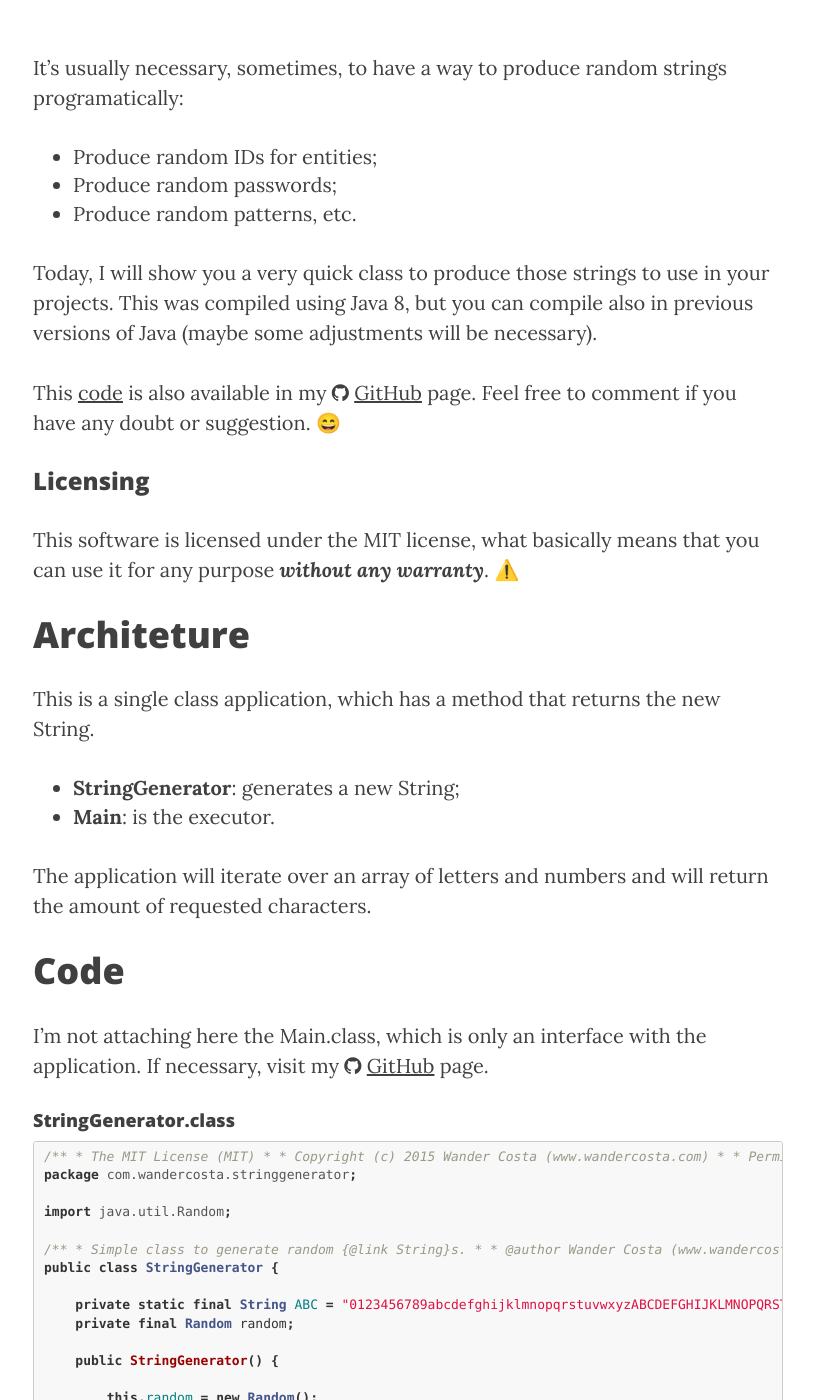
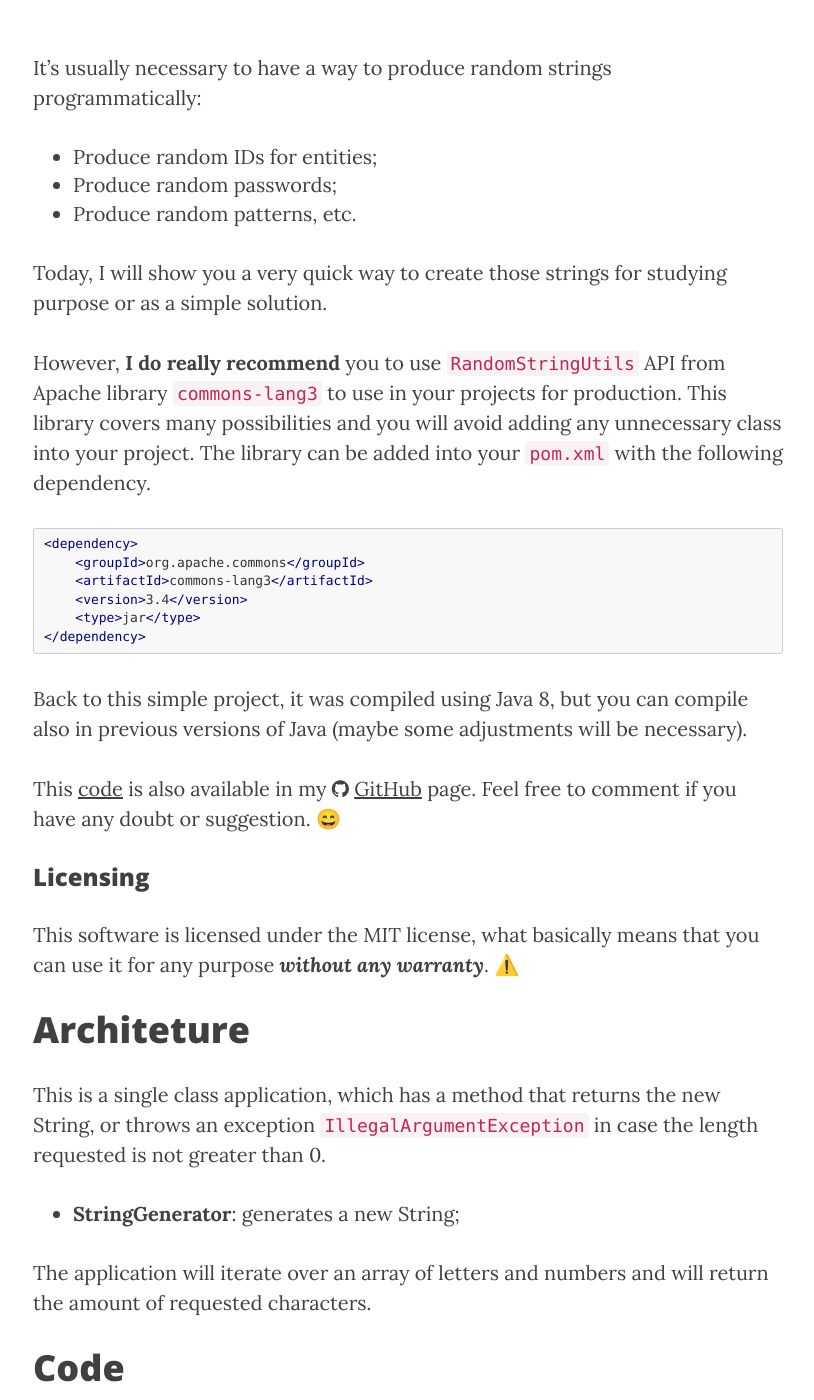
Before and after one commit to rwanderc/blog, a Jekyll site: the page built from _posts/2016-02-06-java-string-generator.markdown, in a window 1280 px wide and 1400 px high, scrolled down 403 px. Shown: the whole window, without its empty margins (232-1046 px from the left). Built offline with Jekyll 4.4.1, drawn with Linux system fonts in a browser that asks for light colours; nearby versions of some CDN libraries; emoji names are drawn with the system emoji font; comment, search, counter and statistics services are not loaded; some of the changed text lies outside the part shown.

Commit message:
Updating post

````diff
--- a/_posts/2016-02-06-java-string-generator.markdown
+++ b/_posts/2016-02-06-java-string-generator.markdown
@@ -16,16 +16,28 @@ tags:
 ---
 
 [github]:https://github.com/rwanderc
-[git-stringgenerator]:https://github.com/rwanderc/StringGenerator
+[git-stringgenerator]:https://github.com/rwanderc/string-generator
 
-It's usually necessary, sometimes, to have a way to produce random strings programatically:
+It's usually necessary to have a way to produce random strings programmatically:
 
 * Produce random IDs for entities;
 * Produce random passwords;
 * Produce random patterns, etc.
 
-Today, I will show you a very quick class to produce those strings to use in your projects.
-This was compiled using Java 8, but you can compile also in previous versions of Java (maybe some adjustments will be necessary).
+Today, I will show you a very quick way to create those strings for studying purpose or as a simple solution.
+
+However, __I do really recommend__ you to use `RandomStringUtils` API from Apache library `commons-lang3` to use in your projects for production. This library covers many possibilities and you will avoid adding any unnecessary class into your project. The library can be added into your `pom.xml` with the following dependency.
+
+``` xml
+<dependency>
+    <groupId>org.apache.commons</groupId>
+    <artifactId>commons-lang3</artifactId>
+    <version>3.4</version>
+    <type>jar</type>
+</dependency>
+```
+
+Back to this simple project, it was compiled using Java 8, but you can compile also in previous versions of Java (maybe some adjustments will be necessary).
 
 This [code][git-stringgenerator] is also available in my <i class="fa fa-github"></i> [GitHub][github] page. Feel free to comment if you have any doubt or suggestion. :smile:
 
@@ -35,77 +47,15 @@ This software is licensed under the MIT license, what basically means that you c
 
 # Architeture
 
-This is a single class application, which has a method that returns the new String.
+This is a single class application, which has a method that returns the new String, or throws an exception `IllegalArgumentException` in case the length requested is not greater than 0.
 
 * **StringGenerator**: generates a new String;
-* **Main**: is the executor.
 
 The application will iterate over an array of letters and numbers and will return the amount of requested characters.
 
 # Code
 
-I'm not attaching here the Main.class, which is only an interface with the application. If necessary, visit my <i class="fa fa-github"></i> [GitHub][github] page.
+I'm not attaching here the Main.class, which is only an class to exemplify with the execution of the application. If necessary, visit my <i class="fa fa-github"></i> [GitHub][github] page.
 
 #### StringGenerator.class
-
-``` java
-/**
- * The MIT License (MIT)
- *
- * Copyright (c) 2015 Wander Costa (www.wandercosta.com)
- *
- * Permission is hereby granted, free of charge, to any person obtaining a copy
- * of this software and associated documentation files (the "Software"), to deal
- * in the Software without restriction, including without limitation the rights
- * to use, copy, modify, merge, publish, distribute, sublicense, and/or sell
- * copies of the Software, and to permit persons to whom the Software is
- * furnished to do so, subject to the following conditions:
- *
- * The above copyright notice and this permission notice shall be included in
- * all copies or substantial portions of the Software.
- *
- * THE SOFTWARE IS PROVIDED "AS IS", WITHOUT WARRANTY OF ANY KIND, EXPRESS OR
- * IMPLIED, INCLUDING BUT NOT LIMITED TO THE WARRANTIES OF MERCHANTABILITY,
- * FITNESS FOR A PARTICULAR PURPOSE AND NONINFRINGEMENT. IN NO EVENT SHALL THE
- * AUTHORS OR COPYRIGHT HOLDERS BE LIABLE FOR ANY CLAIM, DAMAGES OR OTHER
- * LIABILITY, WHETHER IN AN ACTION OF CONTRACT, TORT OR OTHERWISE, ARISING FROM,
- * OUT OF OR IN CONNECTION WITH THE SOFTWARE OR THE USE OR OTHER DEALINGS IN THE
- * SOFTWARE.
- */
-package com.wandercosta.stringgenerator;
-
-import java.util.Random;
-
-/**
- * Simple class to generate random {@link String}s.
- *
- * @author Wander Costa (www.wandercosta.com)
- * @version 1.0
- */
-public class StringGenerator {
-
-    private static final String ABC = "0123456789abcdefghijklmnopqrstuvwxyzABCDEFGHIJKLMNOPQRSTUVWXYZ";
-    private final Random random;
-
-    public StringGenerator() {
-
-        this.random = new Random();
-
-    }
-
-    public String generate(int length) {
-
-        StringBuilder sb = new StringBuilder(length);
-
-        for (int i = 0; i < length; i++) {
-
-            sb.append(ABC.charAt(random.nextInt(ABC.length())));
-
-        }
-
-        return sb.toString();
-
-    }
-
-}
-```
+<script src="https://gist.github.com/rwanderc/28d1b684e4298e7ed1451c23a8eca592.js"></script>
````
